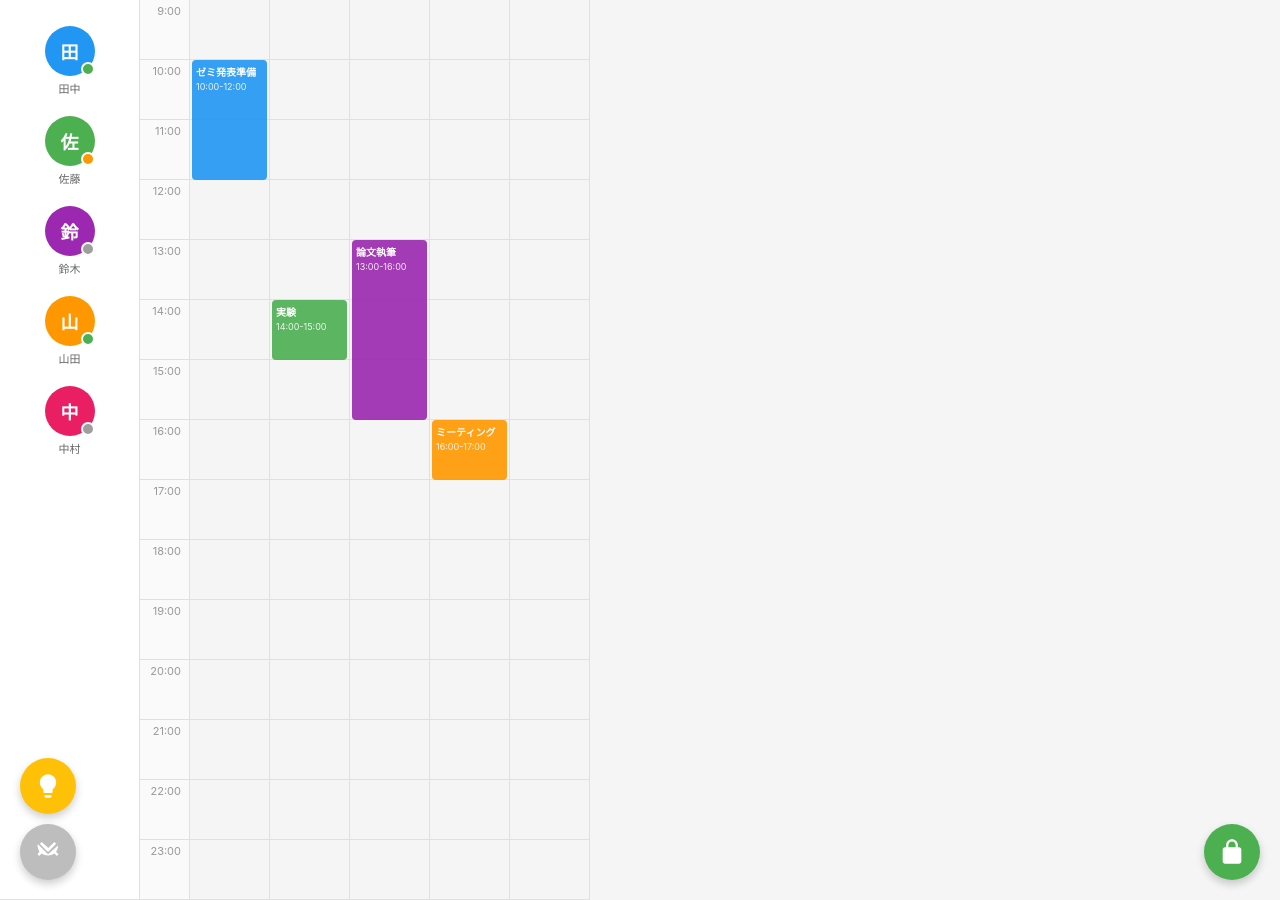
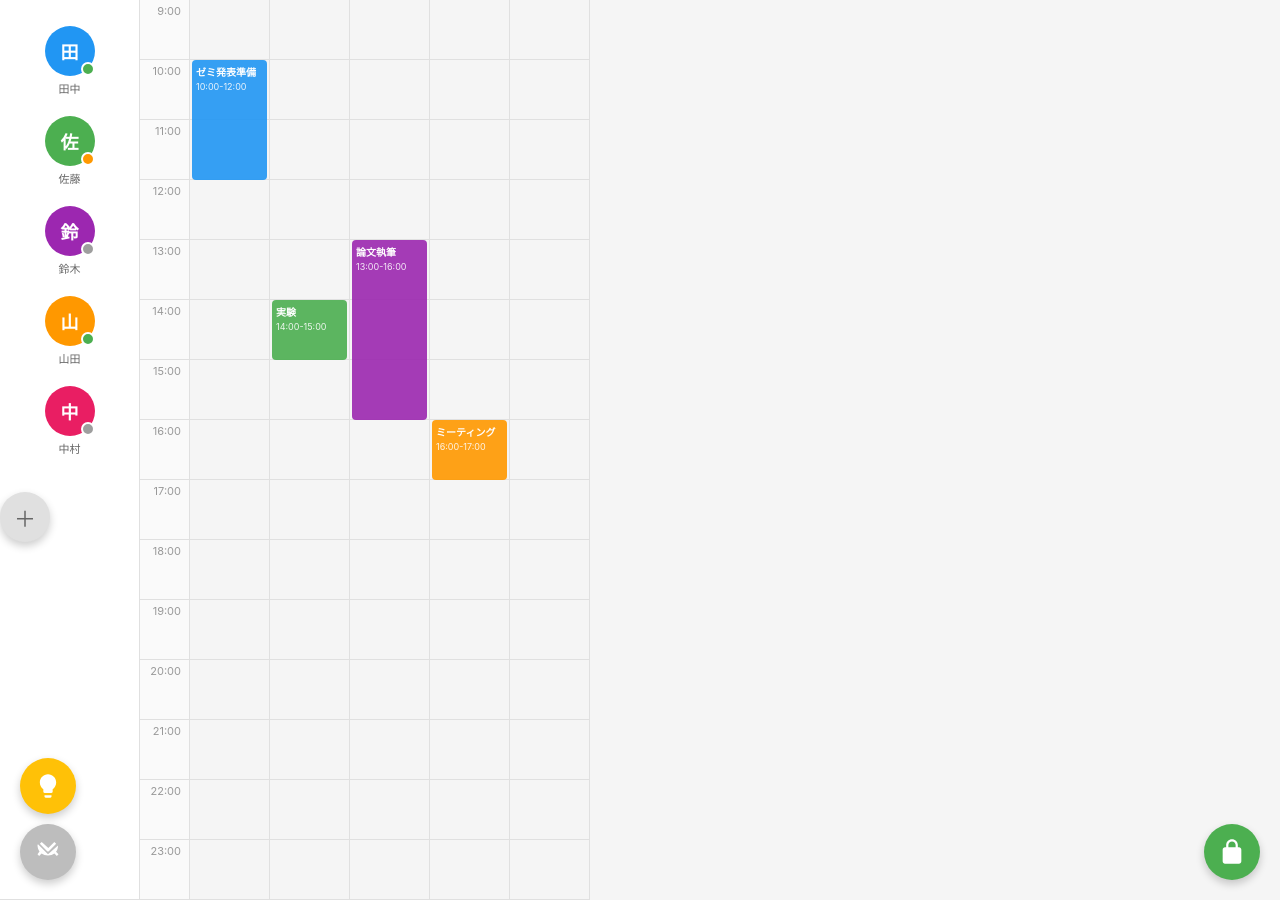
Before and after one commit to taiyo-toda/Laboratory-management, a Flask app: page / in a window 1280 px wide. Run offline with Flask 3, Linux system fonts and the light colour scheme.

Commit message:
added account creating system and ui

```diff
--- a/app/static/css/style.css
+++ b/app/static/css/style.css
@@ -152,6 +152,26 @@ body {
     opacity: 0.9;
 }
 
+#createAccountBtn {
+  display: flex;
+  align-items: center;
+  justify-content: center;
+  width: 50px;        /* .avatar と同じ */
+  height: 50px;       /* .avatar と同じ */
+  border-radius: 50%; /* 丸型 */
+  margin: 10px 0;     /* .member と同じ上下間隔 */
+  background: #e0e0e0; /* アイコンがない分、軽いグレーで区切り感を出す（任意） */
+  border: none;
+  cursor: pointer;
+  font-size: 22px;
+  color: #666;
+  transition: background 0.2s;
+}
+
+#createAccountBtn:hover {
+  background: #d5d5d5;
+}
+
 .control-btn {
     position: fixed;
     width: 56px;
--- a/app/static/js/main.js
+++ b/app/static/js/main.js
@@ -95,3 +95,34 @@ if (currentHour >= 9) {
     var scrollPosition = ((currentHour - 9) * 60) - 100;
     document.getElementById('calendarContainer').scrollTop = Math.max(0, scrollPosition);
 }
+
+document.getElementById('createAccountBtn').addEventListener('click', async () => {
+    const username = prompt("新しいユーザー名を入力してください:");
+    const email = prompt("メールアドレスを入力してください:");
+
+    if (!username || !email) {
+        alert("ユーザー名とメールアドレスは必須です。");
+        return;
+    }
+
+    try {
+        const res = await fetch("/create_account", {
+            method: "POST",
+            headers: { "Content-Type": "application/json" },
+            body: JSON.stringify({ username, email })
+        });
+
+        const data = await res.json();
+
+        if (res.ok) {
+            alert("✅ アカウントを作成しました: " + username);
+            // ここで再描画などを行う
+            members.push({ id: Date.now(), name: username, status: "in", color: "#2196f3" });
+            renderMembers(members);
+        } else {
+            alert("❌ エラー: " + (data.error || "不明なエラー"));
+        }
+    } catch (err) {
+        alert("⚠ 通信エラー: " + err.message);
+    }
+});
--- a/app/templates/index.html
+++ b/app/templates/index.html
@@ -9,6 +9,7 @@
 <body>
     <div class="header">
         <div class="members" id="members"></div>
+        <button class="control-btn create-btn" id="createAccountBtn">＋</button>
     </div>
 
     <div class="calendar-container" id="calendarContainer">
@@ -32,6 +33,7 @@
             <path d="M9 21c0 .55.45 1 1 1h4c.55 0 1-.45 1-1v-1H9v1zm3-19C8.14 2 5 5.14 5 9c0 2.38 1.19 4.47 3 5.74V17c0 .55.45 1 1 1h6c.55 0 1-.45 1-1v-2.26c1.81-1.27 3-3.36 3-5.74 0-3.86-3.14-7-7-7z"/>
         </svg>
     </button>
+
     <script type="module" src="/static/js/main.js"></script>
 </body>
 </html>
```
Also changed, not shown: instance/trackjob.db.
